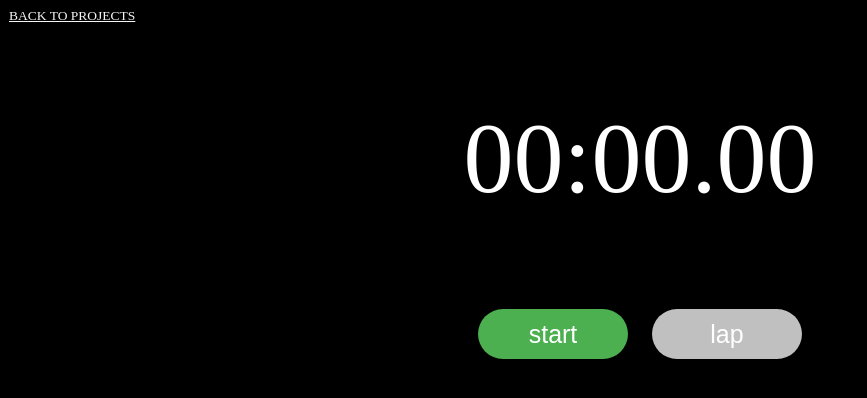
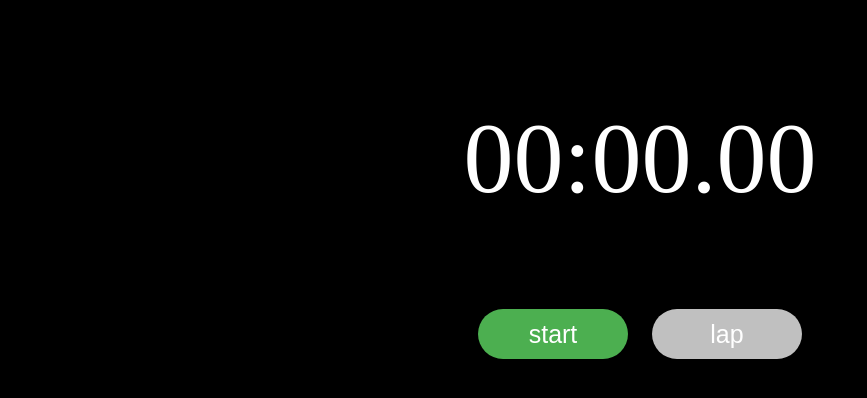
Before and after one commit to imhojang/stopwatch, a plain HTML site: page index.html in a window 1280 px wide. Shown: the whole page, without its empty margins (0-867 px from the left). Drawn offline with Linux system fonts and the light colour scheme.

Commit message:
remove back to blog link

```diff
--- a/index.html
+++ b/index.html
@@ -6,7 +6,6 @@
     <link rel="stylesheet" href="style.css">
   </head>
   <body>
-    <a href="https://imhojang.github.io/projects/" id="backBtn">BACK TO PROJECTS</a>
     <div id ="stopwatch"></div>
     <div class="buttons">
       <button id="start" onclick="start()" type="button" name="button">start</button>
```
